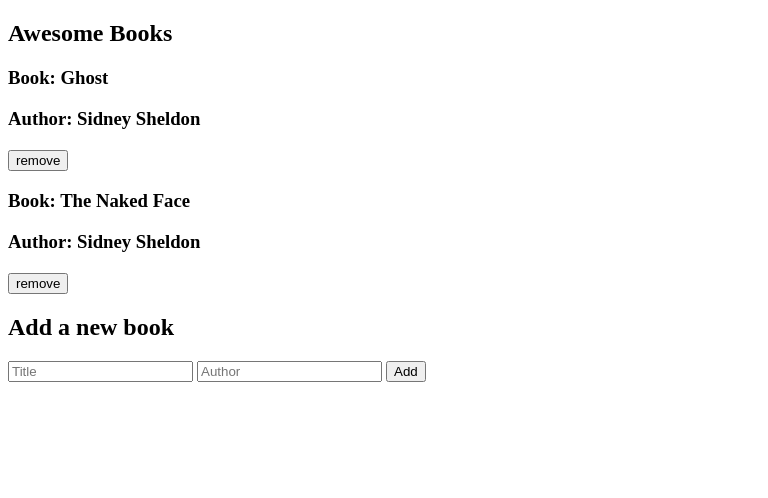
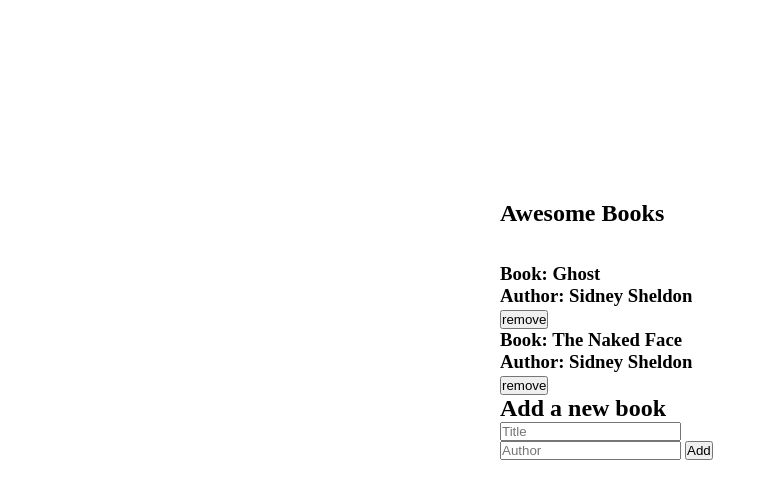
Before and after one commit to eerapheal/Ralph-Harry-book, a plain HTML site: page index.html in a window 1280 px wide. Shown: the whole page, without its empty margins (0-768 px from the left). Drawn offline with Linux system fonts and the light colour scheme.

```diff
--- a/book.js
+++ b/book.js
@@ -52,13 +52,13 @@
     this.books.forEach((book, index) => {
       const h3 = document.createElement('h3');
       const authorNames = document.createElement('p');
+      const line = document.createElement('hr');
 
       const removeBtn = document.createElement('button');
       h3.textContent = `Book: ${book.title} `;
       authorNames.textContent = `Author: ${book.author}`;
       removeBtn.textContent = 'remove';
       removeBtn.classList.add('remove');
-
       h3.append(authorNames, removeBtn);
       removeBtn.addEventListener('click', () => {
         this.removeBook(index);
--- a/index.html
+++ b/index.html
@@ -9,7 +9,7 @@
 </head>
 <body>
     <section class="heading_container">
-        <h1>Awesome Books</h1>
+        <h1>Awesome Books</h1> <br> <br>
         <div class="book-list" id="book-list"></div>
     </section>
     <section class="form_container">
--- a/main.css
+++ b/main.css
@@ -0,0 +1,13 @@
+* {
+    padding: 0;
+    margin: 0;
+
+}
+
+body {
+    display: block;
+    justify-content: center;
+    align-items: center;
+    /* text-align: center; */
+   margin: 200px 500px;
+}
```
